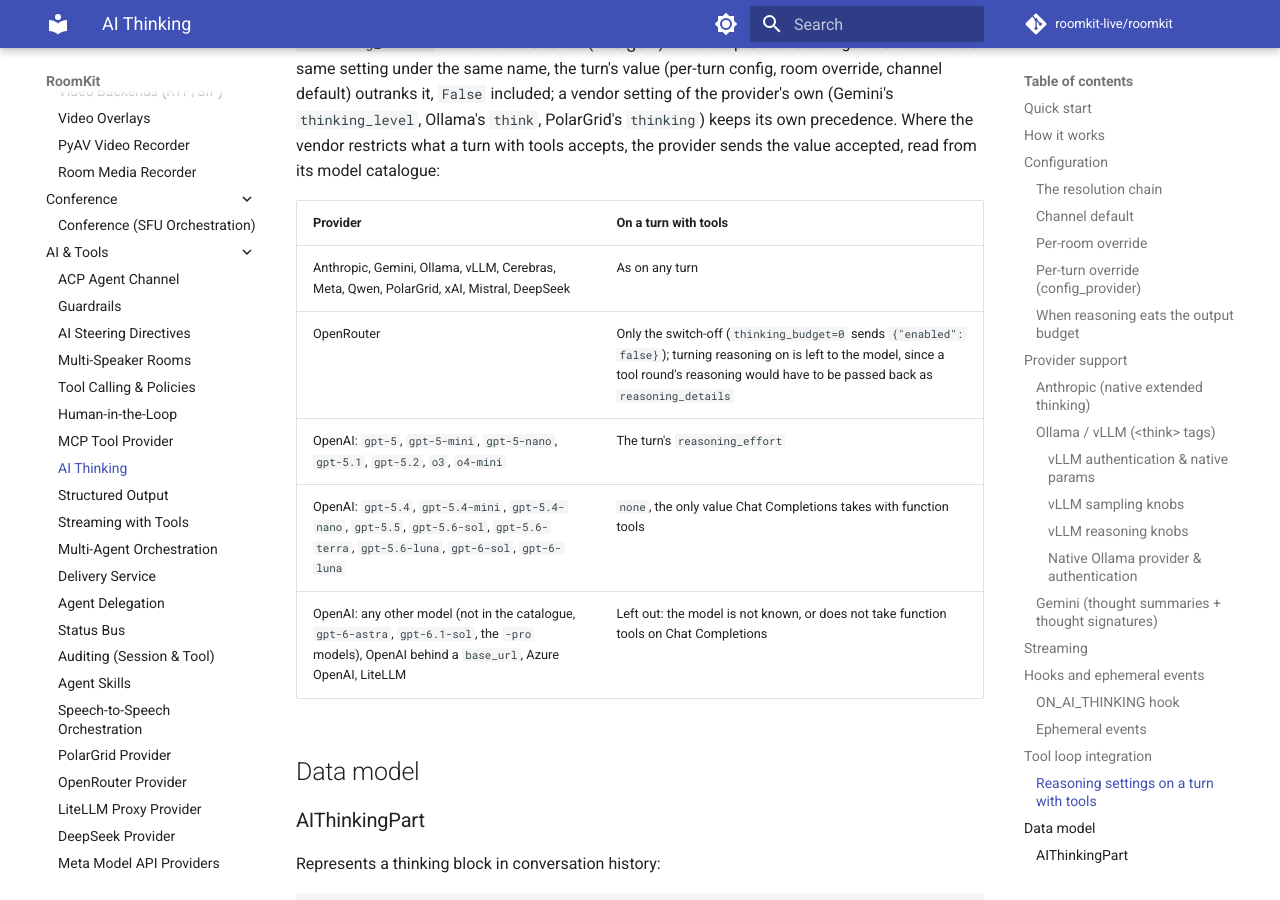
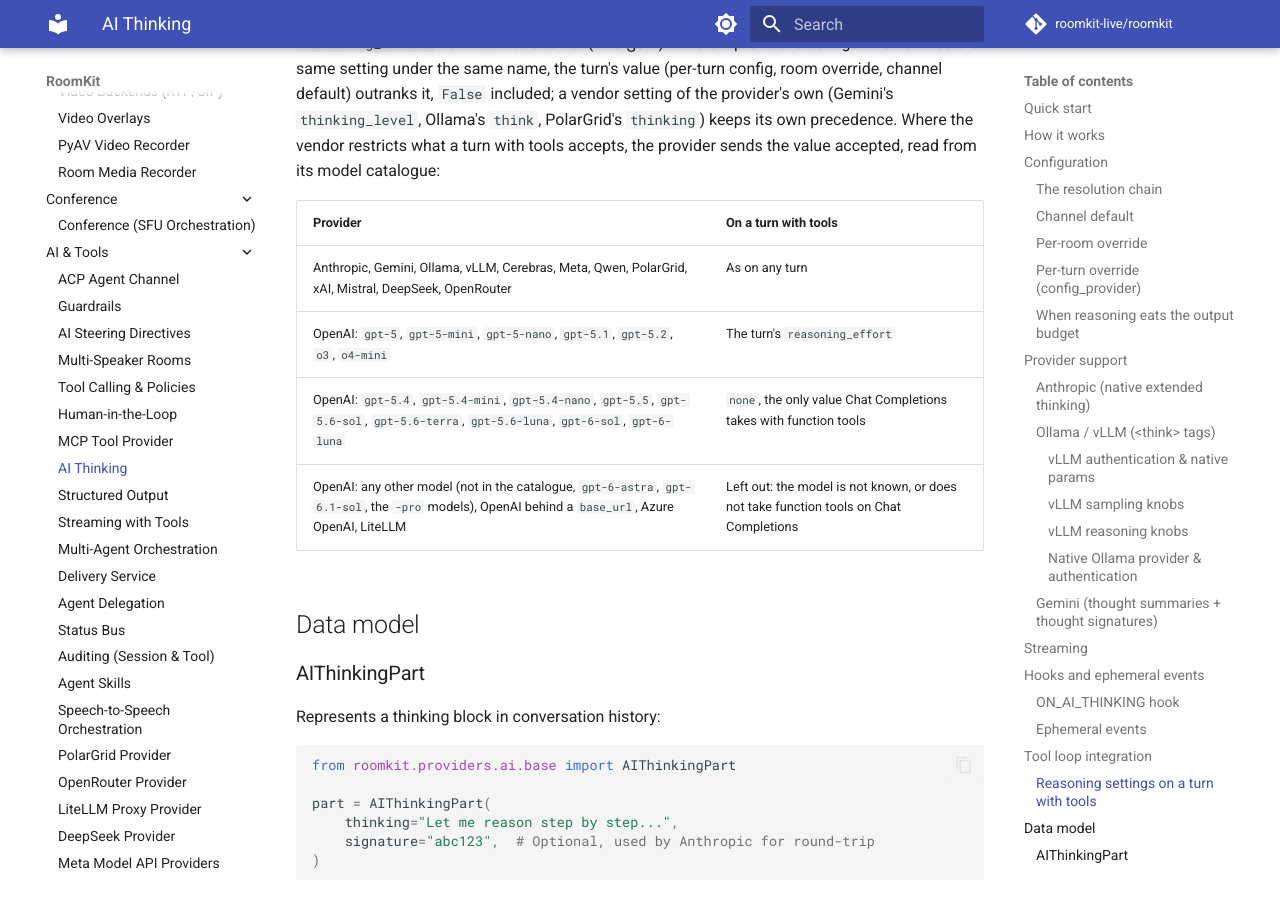
Before and after one commit to roomkit-live/roomkit-docs, an MkDocs documentation site: the page built from docs/guides/ai-thinking.md, in a window 1280 px wide and 900 px high, scrolled down 9319 px. Built offline with MkDocs 1.6.1 and Material for MkDocs 9.7.7, drawn with Linux system fonts in a browser that asks for light colours; comment, search, counter and statistics services are not loaded.

Commit message:
docs(ai): OpenRouter carries the turn's reasoning on a turn with tools (RMK-338)

```diff
--- a/docs/guides/ai-thinking.md
+++ b/docs/guides/ai-thinking.md
@@ -434,8 +434,7 @@ provider sends the value accepted, read from its model catalogue:
 
 | Provider | On a turn with tools |
 |---|---|
-| Anthropic, Gemini, Ollama, vLLM, Cerebras, Meta, Qwen, PolarGrid, xAI, Mistral, DeepSeek | As on any turn |
-| OpenRouter | Only the switch-off (`thinking_budget=0` sends `{"enabled": false}`); turning reasoning on is left to the model, since a tool round's reasoning would have to be passed back as `reasoning_details` |
+| Anthropic, Gemini, Ollama, vLLM, Cerebras, Meta, Qwen, PolarGrid, xAI, Mistral, DeepSeek, OpenRouter | As on any turn |
 | OpenAI: `gpt-5`, `gpt-5-mini`, `gpt-5-nano`, `gpt-5.1`, `gpt-5.2`, `o3`, `o4-mini` | The turn's `reasoning_effort` |
 | OpenAI: `gpt-5.4`, `gpt-5.4-mini`, `gpt-5.4-nano`, `gpt-5.5`, `gpt-5.6-sol`, `gpt-5.6-terra`, `gpt-5.6-luna`, `gpt-6-sol`, `gpt-6-luna` | `none`, the only value Chat Completions takes with function tools |
 | OpenAI: any other model (not in the catalogue, `gpt-6-astra`, `gpt-6.1-sol`, the `-pro` models), OpenAI behind a `base_url`, Azure OpenAI, LiteLLM | Left out: the model is not known, or does not take function tools on Chat Completions |
```
Also changed, not shown: docs/guides/openrouter.md (+1 -1 lines).
